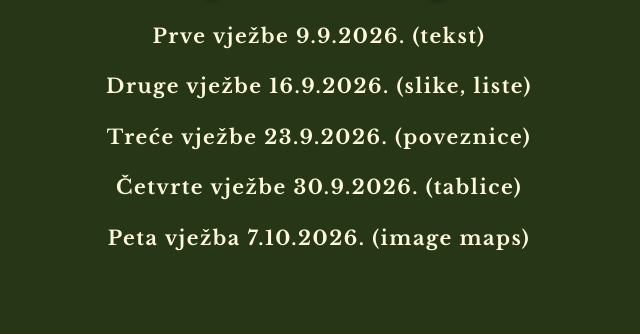
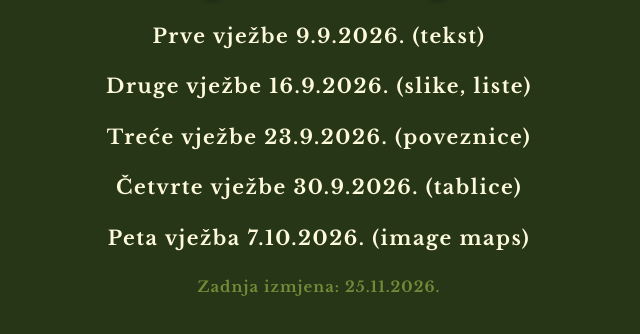
Before and after one commit to TinMoulis/SJIWP, a plain HTML site: page index.html in a window 1280 px wide. Shown: the part 80-414 px from the top of the page, without its empty margins (321-961 px from the left). Drawn offline with nearby package versions, Linux system fonts and the light colour scheme; a web font is replaced by a local one.

Commit message:
Dodao header sa zadnjom izmjenom

```diff
--- a/index.html
+++ b/index.html
@@ -19,6 +19,7 @@
     <h4 style="text-align: center"><a href = "Vjezba4/vjezba4.html">Četvrte vježbe 30.9.2026. (tablice)</a></h4>
     <h4 style="text-align: center"><a href = "Vjezba5/vjezba5.html">Peta vježba 7.10.2026. (image maps)</a></h4> <!--Dodao sam komentar sam tak da mog pushat i commitat-->
 
+    <h5>Zadnja izmjena: 25.11.2026.</h5>
 </body>
 
 </html>
```
